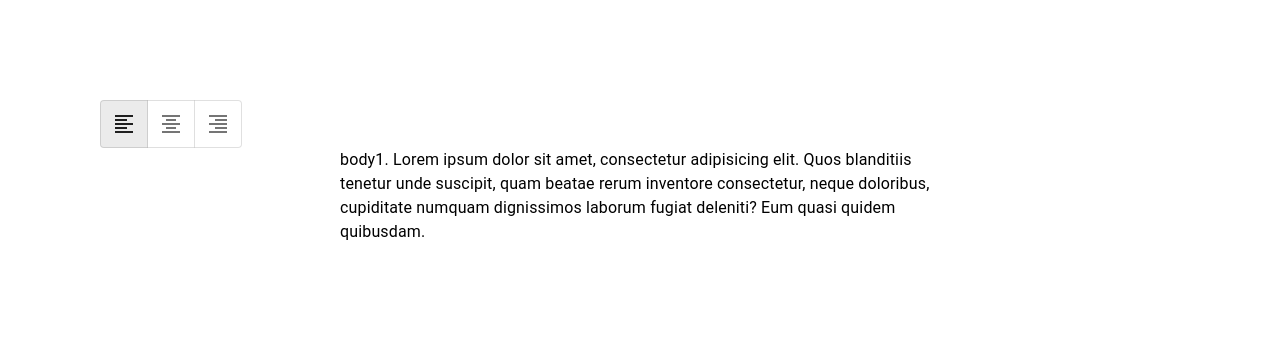
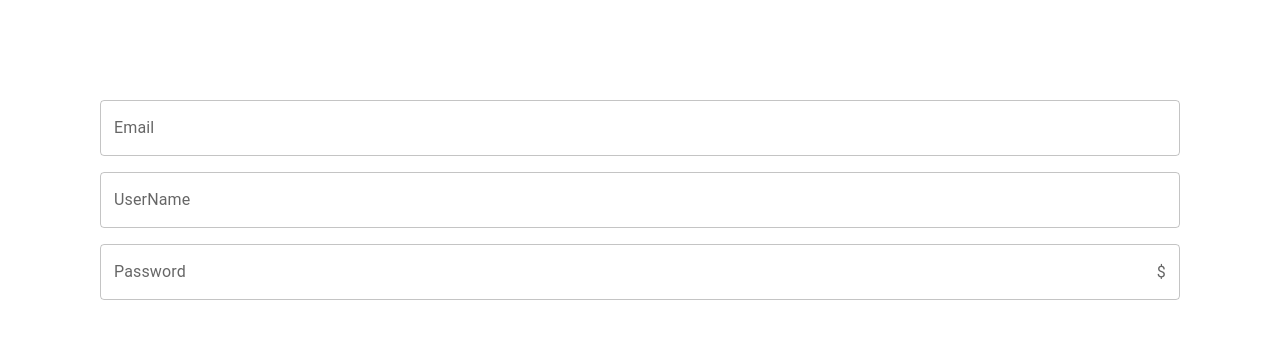
Before and after one commit to huseyincansoylu/react-mui, a React (Vite) app: page / in a window 1280 px wide. Shown: the top 338 px of the page. Built offline with nearby package versions, Linux system fonts and the light colour scheme.

Commit message:
TextField

```diff
--- a/src/App.tsx
+++ b/src/App.tsx
@@ -1,10 +1,10 @@
-import MuiToggleBtn from "./components/MuiToggleBtn"
+import MuiTextField from "./components/MuiTextField"
 
 function App() {
 
   return (
     <div style={{ margin: "100px" }}>
-      <MuiToggleBtn />
+      <MuiTextField />
     </div>
   )
 }
--- a/src/components/MuiButton.tsx
+++ b/src/components/MuiButton.tsx
@@ -1,6 +1,7 @@
 import { Button, IconButton } from '@mui/material'
 import { Stack } from '@mui/system'
 import DeleteIcon from '@mui/icons-material/Delete';
+import React from 'react';
 
 
 const MuiButton = () => {
--- /dev/null
+++ b/src/components/MuiTextField.tsx
@@ -0,0 +1,38 @@
+import { InputAdornment, Stack, TextField } from '@mui/material'
+import { useState } from 'react'
+
+
+const MuiTextField = () => {
+    const [state, setState] = useState({
+        email: "",
+        userName: "",
+        password: ""
+    })
+    const [visible, setVisible] = useState(false)
+
+
+    const handleForm = (e: React.ChangeEvent<HTMLInputElement | HTMLTextAreaElement>) => {
+        const { name, value } = e.target as HTMLInputElement
+
+        setState((prev) => {
+            return {
+                ...prev,
+                [name]: value
+            }
+        })
+    }
+
+    return (
+        <Stack direction="column" spacing={2}>
+            <TextField label="Email" variant="outlined" name='email' value={state.email} onChange={(e) => handleForm(e)} />
+            <TextField label="UserName" variant="outlined" name='userName' value={state.userName} onChange={(e) => handleForm(e)} />
+            <TextField label="Password" type="password" variant="outlined" name='password' value={state.password} onChange={(e) => handleForm(e)}
+                InputProps={{
+                    endAdornment: <InputAdornment position="end">$</InputAdornment>,
+                }}
+            />
+        </Stack>
+    )
+}
+
+export default MuiTextField
```
